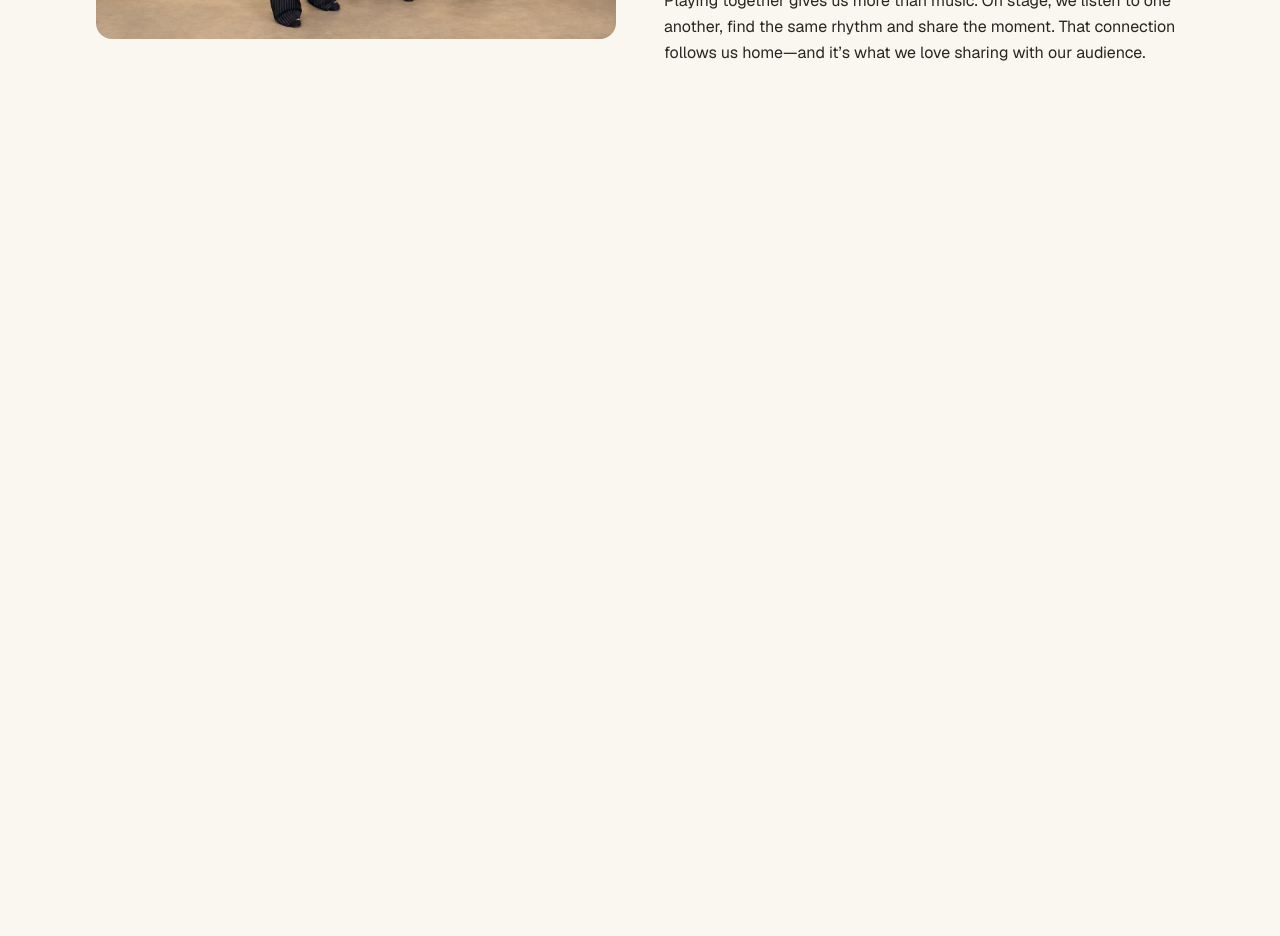
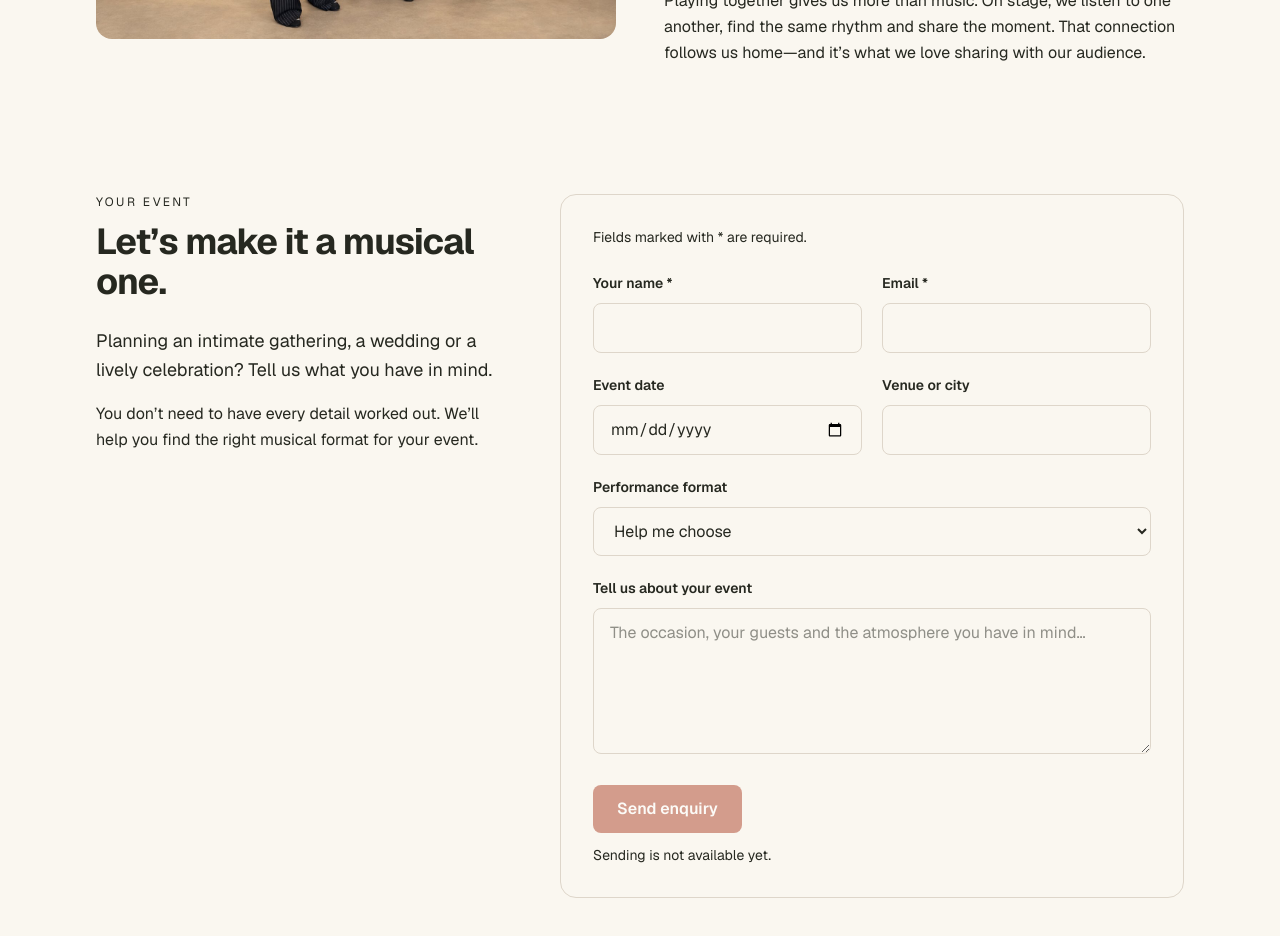
Before and after one commit to KonnyDaugh/sunny-family-band-v2, a Next.js app: page / in a window 1280 px wide. Shown: the part 3160-4096 px from the top of the page. Before the commit the page ends 3290 px from the top, so only its background shows below. Built offline with nearby package versions, Linux system fonts and the light colour scheme.

Commit message:
feat: add booking form with shared program selection

```diff
--- a/src/app/page.tsx
+++ b/src/app/page.tsx
@@ -5,6 +5,8 @@ import { events } from "@/data/events";
 import Music from "@/components/sections/Music";
 import Programs from "@/components/sections/Programs";
 import OurFamily from "@/components/sections/OurFamily";
+import Booking from "@/components/sections/Booking";
+import BookingProvider from "@/components/booking/BookingProvider";
 
 export default function Home() {
   const nextEvent = events[0];
@@ -19,8 +21,11 @@ export default function Home() {
           <NextPerformance event={nextEvent} />
         )}
         <Music />
-        <Programs />
-        <OurFamily />
+        <BookingProvider>
+          <Programs />
+          <OurFamily />
+          <Booking />
+        </BookingProvider>
       </main>
     </>
   );
--- /dev/null
+++ b/src/components/booking/BookingProvider.tsx
@@ -0,0 +1,44 @@
+"use client";
+
+import {
+  createContext,
+  useContext,
+  useState,
+  type ReactNode,
+} from "react";
+
+type BookingContextValue = {
+  selectedProgram: string;
+  selectProgram: (programId: string) => void;
+};
+
+const BookingContext = createContext<BookingContextValue | null>(null);
+
+export default function BookingProvider({
+  children,
+}: {
+  children: ReactNode;
+}) {
+  const [selectedProgram, setSelectedProgram] = useState("");
+
+  return (
+    <BookingContext.Provider
+      value={{
+        selectedProgram,
+        selectProgram: setSelectedProgram,
+      }}
+    >
+      {children}
+    </BookingContext.Provider>
+  );
+}
+
+export function useBooking() {
+  const context = useContext(BookingContext);
+
+  if (context === null) {
+    throw new Error("useBooking must be used inside BookingProvider");
+  }
+
+  return context;
+}
--- /dev/null
+++ b/src/components/sections/Booking.tsx
@@ -0,0 +1,62 @@
+import Container from "@/components/ui/Container";
+import BookingFields from "@/components/ui/BookingFields";
+
+export default function Booking() {
+  return (
+    <section
+      id="booking"
+      aria-labelledby="booking-heading"
+      className="py-12 lg:py-16"
+    >
+      <Container>
+        <div className="grid gap-8 lg:grid-cols-[0.8fr_1.2fr] lg:gap-12">
+          <div>
+            <p className="text-xs uppercase tracking-[0.2em]">
+              Your event
+            </p>
+
+            <h2
+              id="booking-heading"
+              className="mt-3 text-3xl font-bold tracking-tight sm:text-4xl"
+            >
+              Let’s make it a musical one.
+            </h2>
+
+            <p className="mt-6 max-w-md text-lg leading-relaxed">
+              Planning an intimate gathering, a wedding or a lively
+              celebration? Tell us what you have in mind.
+            </p>
+
+            <p className="mt-4 max-w-md leading-relaxed">
+              You don’t need to have every detail worked out.
+              We’ll help you find the right musical format for your event.
+            </p>
+          </div>
+
+          <form
+            aria-labelledby="booking-heading"
+            className="min-w-0 rounded-2xl border border-border p-6 sm:p-8"
+          >
+            <p className="mb-6 text-sm">
+              Fields marked with * are required.
+            </p>
+
+            <BookingFields />
+
+            <button
+              type="button"
+              disabled
+              className="mt-6 inline-flex w-full items-center justify-center rounded-lg bg-primary px-6 py-3 font-semibold text-white disabled:cursor-not-allowed disabled:opacity-50 sm:w-auto"
+            >
+              Send enquiry
+            </button>
+
+            <p className="mt-3 text-sm">
+              Sending is not available yet.
+            </p>
+          </form>
+        </div>
+      </Container>
+    </section>
+  );
+}
--- a/src/components/sections/Programs.tsx
+++ b/src/components/sections/Programs.tsx
@@ -1,8 +1,13 @@
+"use client";
+
 import Container from "@/components/ui/Container";
 import { programs } from "@/data/programs";
 import Image from "next/image";
+import { useBooking } from "@/components/booking/BookingProvider";
 
 export default function Programs() {
+  const { selectedProgram, selectProgram } = useBooking();
+
   return (
     <section
       id="programs"
@@ -31,7 +36,7 @@ export default function Programs() {
             <li
             key={program.id}
             className={`flex flex-col overflow-hidden rounded-2xl border ${
-                program.featured
+                selectedProgram === program.id
                 ? "border-sunshine bg-sunshine/20"
                 : "border-border bg-background"
             }`}
@@ -63,8 +68,9 @@ export default function Programs() {
                     <a
                         href="#booking"
                         aria-label={`Enquire about ${program.title}`}
+                        onClick={() => selectProgram(program.id)}
                         className={`inline-flex w-full items-center justify-center rounded-lg border px-4 py-3 text-center text-sm font-semibold transition-colors focus-visible:outline-2 focus-visible:outline-offset-4 focus-visible:outline-primary ${
-                        program.featured
+                        selectedProgram === program.id
                             ? "border-primary bg-primary text-white hover:border-primary-hover hover:bg-primary-hover"
                             : "border-primary text-primary hover:bg-primary hover:text-white"
                         }`}
--- /dev/null
+++ b/src/components/ui/BookingFields.tsx
@@ -0,0 +1,111 @@
+"use client";
+
+import { programs } from "@/data/programs";
+import { useBooking } from "@/components/booking/BookingProvider";
+
+const fieldClassName =
+  "mt-2 w-full rounded-lg border border-border bg-background px-4 py-3 text-base text-foreground focus-visible:outline-2 focus-visible:outline-offset-2 focus-visible:outline-primary";
+
+export default function BookingFields() {
+  const { selectedProgram, selectProgram } = useBooking();
+
+  return (
+    <div className="grid gap-5 sm:grid-cols-2">
+      <div>
+        <label htmlFor="booking-name" className="text-sm font-semibold">
+          Your name *
+        </label>
+
+        <input
+          id="booking-name"
+          name="name"
+          type="text"
+          autoComplete="name"
+          required
+          maxLength={100}
+          className={fieldClassName}
+        />
+      </div>
+
+      <div>
+        <label htmlFor="booking-email" className="text-sm font-semibold">
+          Email *
+        </label>
+
+        <input
+          id="booking-email"
+          name="email"
+          type="email"
+          autoComplete="email"
+          required
+          maxLength={254}
+          className={fieldClassName}
+        />
+      </div>
+
+      <div>
+        <label htmlFor="booking-date" className="text-sm font-semibold">
+          Event date
+        </label>
+
+        <input
+          id="booking-date"
+          name="date"
+          type="date"
+          className={fieldClassName}
+        />
+      </div>
+
+      <div>
+        <label htmlFor="booking-location" className="text-sm font-semibold">
+          Venue or city
+        </label>
+
+        <input
+          id="booking-location"
+          name="location"
+          type="text"
+          maxLength={200}
+          className={fieldClassName}
+        />
+      </div>
+
+      <div className="sm:col-span-2">
+        <label htmlFor="booking-program" className="text-sm font-semibold">
+          Performance format
+        </label>
+
+        <select
+          id="booking-program"
+          name="program"
+          value={selectedProgram}
+          onChange={(event) => selectProgram(event.target.value)}
+          className={fieldClassName}
+        >
+          <option value="">Help me choose</option>
+
+          {programs.map((program) => (
+            <option key={program.id} value={program.id}>
+              {program.title}
+            </option>
+          ))}
+        </select>
+      </div>
+
+      <div className="sm:col-span-2">
+        <label htmlFor="booking-message" className="text-sm font-semibold">
+          Tell us about your event
+        </label>
+
+        <textarea
+          id="booking-message"
+          name="message"
+          rows={5}
+          maxLength={3000}
+          placeholder="The occasion, your guests and the atmosphere you have in mind…"
+          className={`${fieldClassName} resize-y`}
+        />
+      </div>
+    </div>
+  );
+}
```
